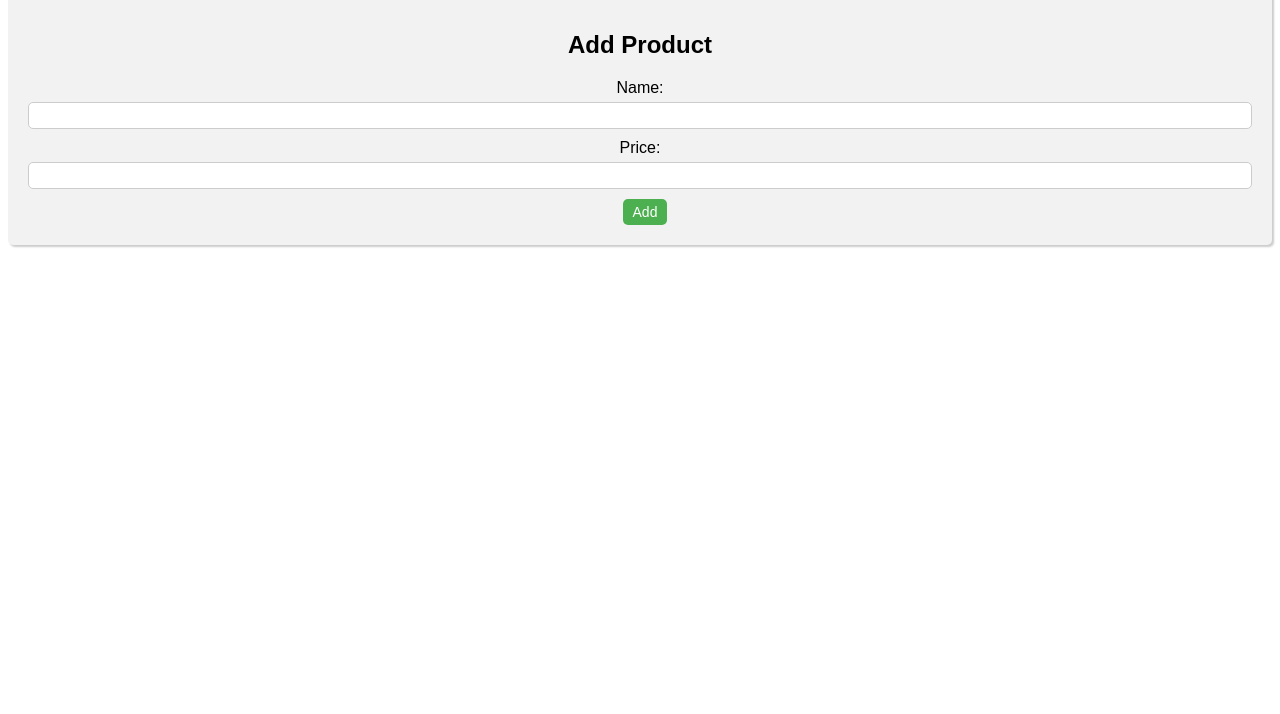
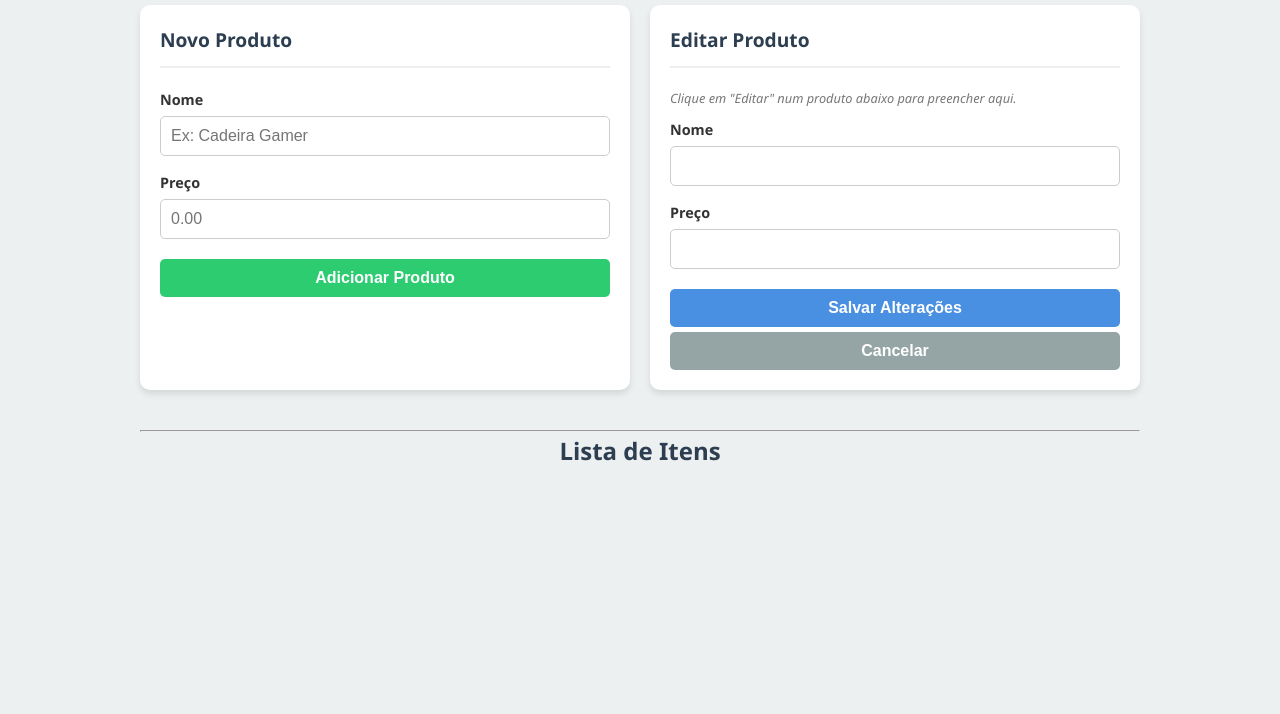
Before and after one commit to eduard0-tech/front-end, a plain HTML site: page index.html in a window 1280 px wide. Shown: the part 86-800 px from the top of the page. Drawn offline with Linux system fonts and the light colour scheme; no server answers.

Commit message:
melhoria do front

```diff
--- a/index.html
+++ b/index.html
@@ -1,27 +1,63 @@
 <!DOCTYPE html>
-<html>
+<html lang="pt-br">
 <head>
-  <title>Product CRUD</title>
-  <link rel="stylesheet" type="text/css" href="style.css">
+    <meta charset="UTF-8">
+    <meta name="viewport" content="width=device-width, initial-scale=1.0">
+    <title>Gerenciador de Produtos</title>
+    <link rel="stylesheet" href="style.css">
 </head>
 <body>
-  <h1>Product CRUD</h1>
 
-  <form id="add-product-form">
-    <h2>Add Product</h2>
-    <label for="name">Name:</label>
-    <input type="text" id="name" name="name" required>
-    <label for="price">Price:</label>
-    <input type="number" id="price" name="price" required step="0.01">
-    <button type="submit">Add</button>
-  </form>
+    <div class="container">
+        <header>
+            <h1>📦 Gerenciador de Produtos</h1>
+        </header>
 
-  <ul id="products"></ul>
+        <div class="forms-container">
 
-  <script src="app.js"></script>
-  <script>
-    // Call fetchProducts() when the page loads
-    window.addEventListener('load', fetchProducts);
-  </script>
+            <section class="card form-card add-mode">
+                <h2>Novo Produto</h2>
+                <form id="add-product-form">
+                    <div class="input-group">
+                        <label for="name">Nome</label>
+                        <input type="text" id="name" name="name" placeholder="Ex: Cadeira Gamer" required>
+                    </div>
+                    <div class="input-group">
+                        <label for="price">Preço</label>
+                        <input type="number" id="price" name="price" placeholder="0.00" required>
+                    </div>
+                    <button type="submit" class="btn btn-success">Adicionar Produto</button>
+                </form>
+            </section>
+
+            <section class="card form-card update-mode">
+                <h2>Editar Produto</h2>
+                <p class="hint">Clique em "Editar" num produto abaixo para preencher aqui.</p>
+                <form id="update-product-form">
+                    <input type="hidden" id="update-id">
+                    <div class="input-group">
+                        <label for="update-name">Nome</label>
+                        <input type="text" id="update-name" required>
+                    </div>
+                    <div class="input-group">
+                        <label for="update-price">Preço</label>
+                        <input type="number" id="update-price" required>
+                    </div>
+                    <button type="submit" class="btn btn-primary">Salvar Alterações</button>
+                    <button type="button" id="cancel-update" class="btn btn-secondary">Cancelar</button>
+                </form>
+            </section>
+        </div>
+
+        <hr>
+
+        <section>
+            <h2>Lista de Itens</h2>
+            <ul id="products" class="product-grid">
+                </ul>
+        </section>
+    </div>
+
+    <script src="script.js"></script>
 </body>
 </html>
--- a/style.css
+++ b/style.css
@@ -1,98 +1,166 @@
-body {
-    font-family: Arial, sans-serif;
+:root {
+    --primary-color: #4a90e2;
+    --success-color: #2ecc71;
+    --danger-color: #e74c3c;
+    --warning-color: #f1c40f;
+    --dark-bg: #2c3e50;
+    --light-bg: #ecf0f1;
+    --white: #ffffff;
+    --shadow: 0 4px 6px rgba(0,0,0,0.1);
 }
 
-  h1 {
-    margin-top: 20px;
-    margin-bottom: 10px;
-    text-align: center;
+* {
+    box-sizing: border-box;
+    margin: 0;
+    padding: 0;
 }
 
-  ul {
-    list-style: none;
-    padding: 0;
-    margin: 0;
-    text-align: center;
+body {
+    font-family: 'Segoe UI', Tahoma, Geneva, Verdana, sans-serif;
+    background-color: var(--light-bg);
+    color: #333;
+    line-height: 1.6;
+    padding: 20px;
 }
 
-  li {
-    display: inline-block;
-    margin: 5px;
-    padding: 5px 10px;
-    background-color: #f2f2f2;
-    border-radius: 5px;
-    box-shadow: 2px 2px 2px #ccc;
+.container {
+    max-width: 1000px;
+    margin: 0 auto;
 }
 
-  button {
-    margin-left: 10px;
-    background-color: #4CAF50;
-    color: white;
-    border: none;
-    border-radius: 5px;
-    padding: 5px 10px;
+h1, h2 {
     text-align: center;
-    text-decoration: none;
-    display: inline-block;
-    font-size: 14px;
-    cursor: pointer;
-    transition: background-color 0.3s;
+    margin-bottom: 20px;
+    color: var(--dark-bg);
 }
 
-  button:hover {
-    background-color: #3e8e41;
+/* Layout dos Formulários lado a lado */
+.forms-container {
+    display: grid;
+    grid-template-columns: 1fr 1fr;
+    gap: 20px;
+    margin-bottom: 40px;
 }
 
-  form {
-    margin-top: 20px;
-    text-align: center;
-    background-color: #f2f2f2;
+@media (max-width: 768px) {
+    .forms-container {
+        grid-template-columns: 1fr;
+    }
+}
+
+.card {
+    background: var(--white);
     padding: 20px;
-    border-radius: 5px;
-    box-shadow: 2px 2px 2px #ccc;
+    border-radius: 10px;
+    box-shadow: var(--shadow);
+}
+
+.form-card h2 {
+    font-size: 1.2rem;
+    text-align: left;
+    border-bottom: 2px solid #eee;
+    padding-bottom: 10px;
+}
+
+.hint {
+    font-size: 0.8rem;
+    color: #777;
+    margin-bottom: 10px;
+    font-style: italic;
+}
+
+/* Inputs */
+.input-group {
+    margin-bottom: 15px;
 }
 
 label {
-    display: inline-block;
+    display: block;
     margin-bottom: 5px;
+    font-weight: bold;
+    font-size: 0.9rem;
 }
 
 input[type="text"],
 input[type="number"] {
-    padding: 5px;
+    width: 100%;
+    padding: 10px;
+    border: 1px solid #ccc;
     border-radius: 5px;
-    border: 1px solid #ccc;
-    width: 100%;
-    margin-bottom: 10px;
-    box-sizing: border-box;
+    font-size: 1rem;
+    transition: border 0.3s;
 }
 
-  input[type="submit"],
-  button[type="submit"] {
-    background-color: #4CAF50;
-    color: white;
+input:focus {
+    border-color: var(--primary-color);
+    outline: none;
+}
+
+/* Botões Gerais */
+.btn {
+    width: 100%;
+    padding: 10px;
     border: none;
     border-radius: 5px;
-    padding: 5px 10px;
-    text-align: center;
-    text-decoration: none;
-    display: inline-block;
-    font-size: 14px;
     cursor: pointer;
-    transition: background-color 0.3s;
+    font-size: 1rem;
+    font-weight: bold;
+    color: white;
+    transition: opacity 0.3s;
+    margin-top: 5px;
 }
 
-  input[type="submit"]:hover,
-  button[type="submit"]:hover {
-    background-color: #3e8e41;
+.btn:hover {
+    opacity: 0.9;
 }
 
-  input[type="number"]::-webkit-outer-spin-button,
-  input[type="number"]::-webkit-inner-spin-button {
-    -webkit-appearance: none;
-    margin: 0;
+.btn-success { background-color: var(--success-color); }
+.btn-primary { background-color: var(--primary-color); }
+.btn-danger { background-color: var(--danger-color); }
+.btn-warning { background-color: var(--warning-color); color: #333; }
+.btn-secondary { background-color: #95a5a6; margin-top: 5px;}
+
+/* Lista de Produtos (Grid de Cards) */
+.product-grid {
+    display: grid;
+    grid-template-columns: repeat(auto-fill, minmax(250px, 1fr));
+    gap: 20px;
+    list-style: none;
 }
 
-  input[type="number"] {
-    -moz-appearance: textfield;
+.product-item {
+    background: var(--white);
+    border-radius: 10px;
+    padding: 20px;
+    box-shadow: var(--shadow);
+    display: flex;
+    flex-direction: column;
+    justify-content: space-between;
+    border-left: 5px solid var(--primary-color);
 }
+
+.product-info {
+    margin-bottom: 15px;
+}
+
+.product-name {
+    font-size: 1.2rem;
+    font-weight: bold;
+    color: var(--dark-bg);
+}
+
+.product-price {
+    font-size: 1.5rem;
+    color: var(--success-color);
+    font-weight: bold;
+}
+
+.action-buttons {
+    display: flex;
+    gap: 10px;
+}
+
+.action-buttons button {
+    width: 50%;
+    font-size: 0.9rem;
+}
```
Lines whose indentation alone changed are shown as unchanged.
